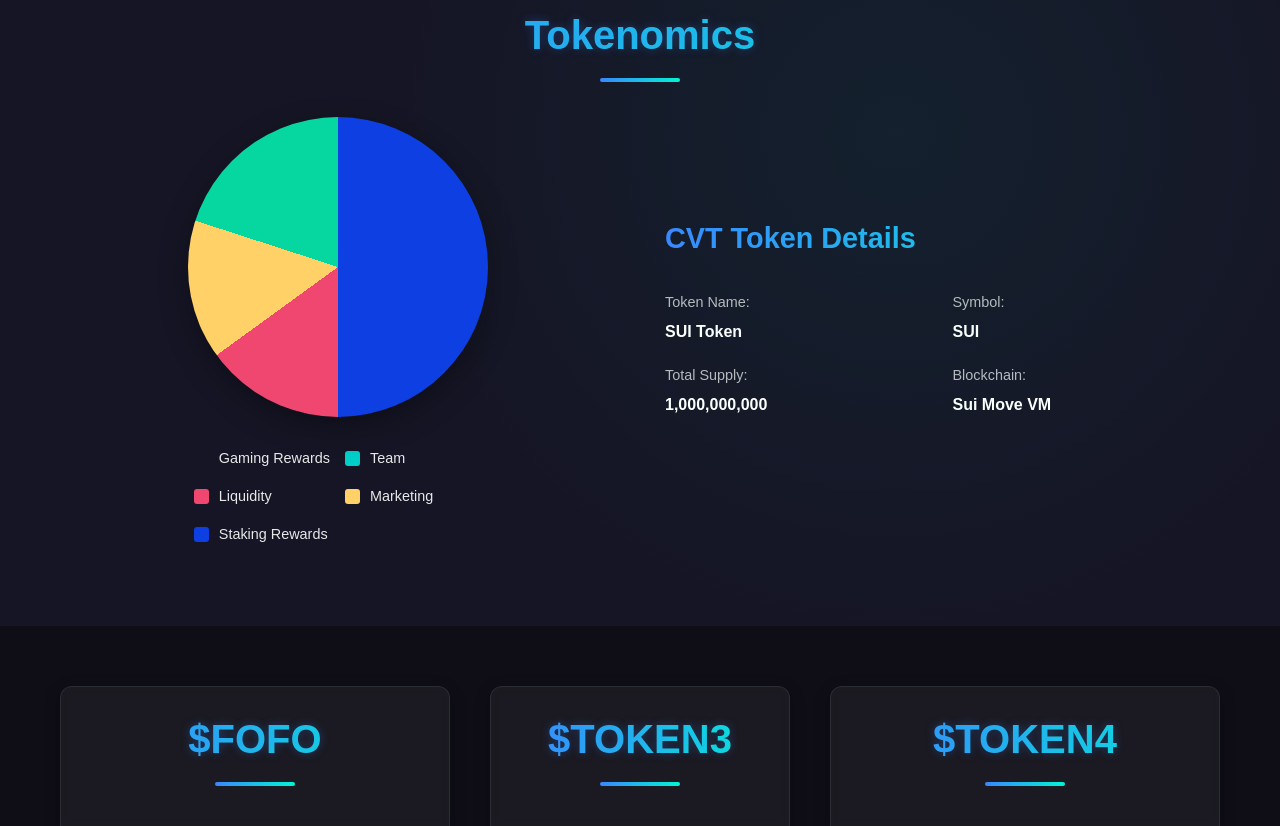
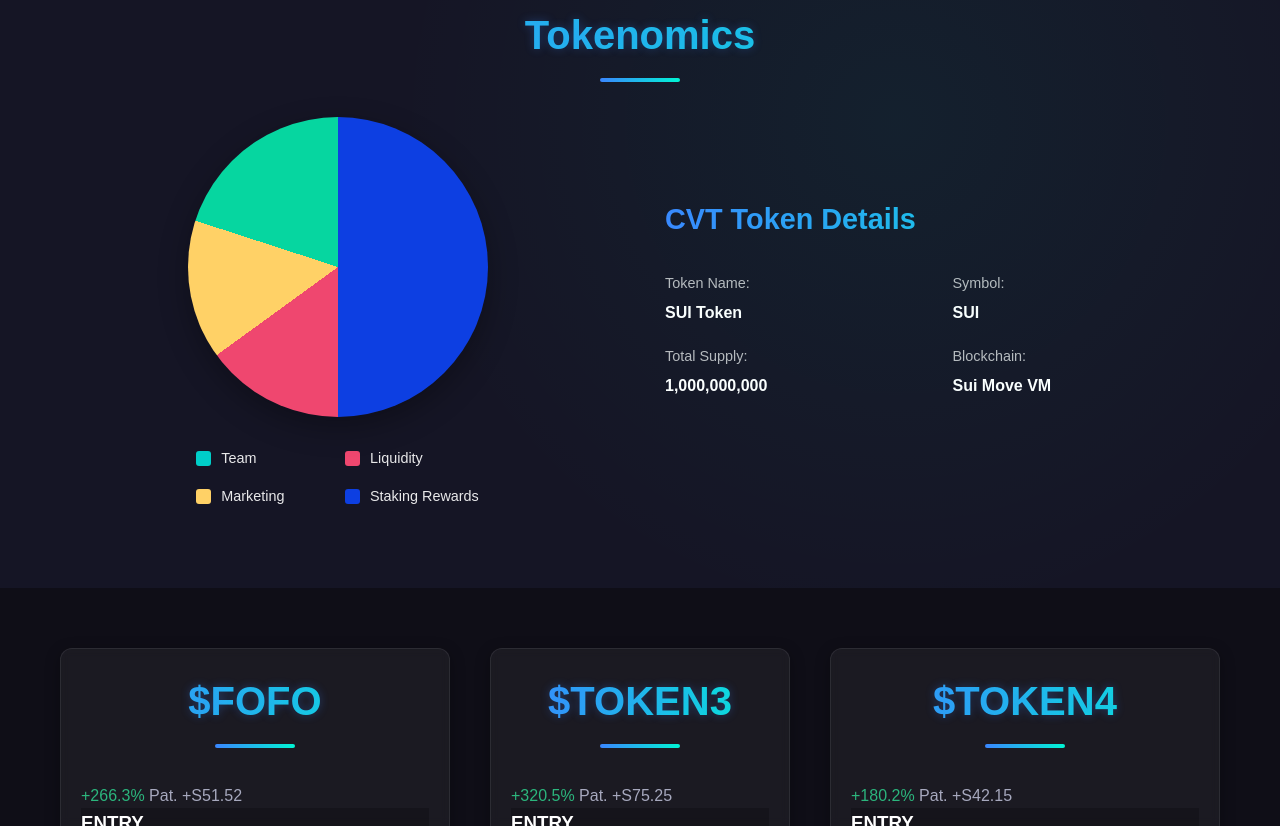
Before and after one commit to bolkay-bite/Website-Namikaze, a plain HTML site: page index.html in a window 1280 px wide. Shown: the part 2389-3215 px from the top of the page. Drawn offline with nearby package versions, Linux system fonts and the light colour scheme; animation ran at ten frames a second.

Commit message:
Update index.html

```diff
--- a/index.html
+++ b/index.html
@@ -115,7 +115,6 @@
                             <div class="chart" id="tokenChart"></div>
                         </div>
                         <div class="chart-legend">
-                            <div class="legend-item"><span class="color gaming"></span> Gaming Rewards</div>
                             <div class="legend-item"><span class="color team"></span> Team</div>
                             <div class="legend-item"><span class="color liquidity"></span> Liquidity</div>
                             <div class="legend-item"><span class="color marketing"></span> Marketing</div>
```
